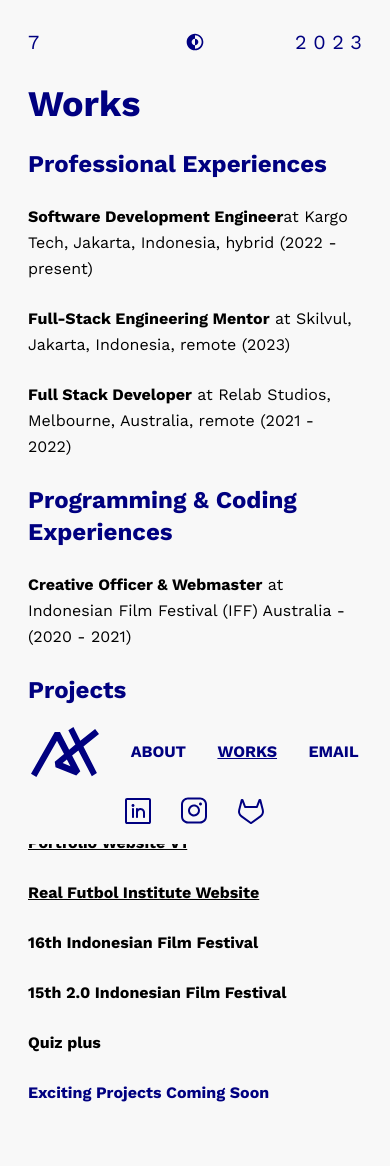
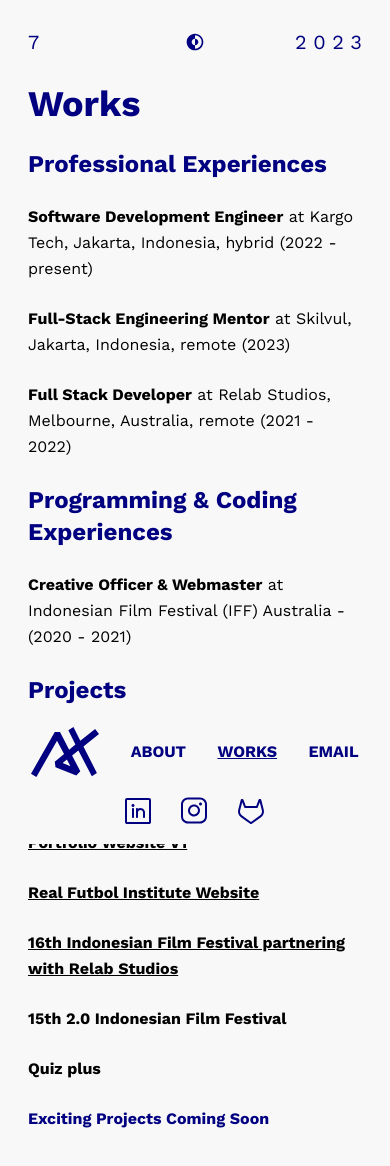
Before and after one commit to AlfredHutomo/portfolio-v2, a Next.js app: page /works in a window 390 px wide. Shown: the top 1166 px of the page. Built offline with nearby package versions, Linux system fonts and the light colour scheme.

Commit message:
clean up and improve accessibility

```diff
--- a/src/app/about/page.tsx
+++ b/src/app/about/page.tsx
@@ -6,7 +6,7 @@
 
 export default function About() {
   return (
-    <main className="flex flex-col px-7 pb-40 sm:pb-0 sm:py-20 sm:px-[100px] w-full max-w-3xl overflow-scroll">
+    <main className="page">
       <section className="flex flex-col gap-6 leading-relaxed">
         <h1>About Me</h1>
         <p>
--- a/src/app/works/page.tsx
+++ b/src/app/works/page.tsx
@@ -5,13 +5,13 @@
 
 export default function Works() {
   return (
-    <main className="flex flex-col px-7 pb-40 sm:pb-0 sm:py-[80px] sm:px-[100px] w-full max-w-3xl overflow-scroll">
+    <main className="page">
       <section className="flex flex-col gap-6 leading-relaxed">
         <h1>Works</h1>
         <h3>Professional Experiences</h3>
         <p>
-          <b>Software Development Engineer</b>at Kargo Tech, Jakarta, Indonesia,
-          hybrid (2022 - present)
+          <b>Software Development Engineer</b> at Kargo Tech, Jakarta,
+          Indonesia, hybrid (2022 - present)
         </p>
         <p>
           <b>Full-Stack Engineering Mentor</b> at Skilvul, Jakarta, Indonesia,
@@ -40,7 +40,9 @@
         >
           Real Futbol Institute Website
         </a>
-        <p className="font-bold">16th Indonesian Film Festival</p>
+        <a className="font-bold underline" href="https://iffaustralia.com/">
+          16th Indonesian Film Festival partnering with Relab Studios
+        </a>
         <p className="font-bold">15th 2.0 Indonesian Film Festival</p>
         <p className="font-bold">Quiz plus</p>
         <h6>Exciting Projects Coming Soon</h6>
--- a/src/components/NavBar.tsx
+++ b/src/components/NavBar.tsx
@@ -47,7 +47,7 @@
   return (
     <nav className="fixed-mobile-nav flex flex-col sm:justify-between sm:w-[100px] py-5 sm:py-10">
       <div className="flex sm:flex-col items-center justify-evenly sm:gap-8 mb-5 primary">
-        <Link href="/">
+        <Link href="/" aria-label="Home Button Logo">
           <SmallAHLogo />
         </Link>
         {internalLinks
@@ -73,7 +73,12 @@
       </div>
       <div className="flex flex-row sm:flex-col items-center justify-center sm:justify-between sm:h-[130px] gap-[30px] sm:gap-0 primary">
         {socials.map(({ link, LogoComponent }) => (
-          <motion.a href={link} key={link} whileHover={{ scale: 1.1 }}>
+          <motion.a
+            href={link}
+            key={link}
+            whileHover={{ scale: 1.1 }}
+            aria-label={`Button to ${link}`}
+          >
             <LogoComponent />
           </motion.a>
         ))}
--- a/src/components/ThemeSwitcher.tsx
+++ b/src/components/ThemeSwitcher.tsx
@@ -37,6 +37,7 @@
       onClick={handleThemeChange}
       whileHover={{ scale: 1.2 }}
       className="w-full flex justify-center items-center"
+      aria-label="Theme Switcher"
     >
       <CgDarkMode />
     </motion.button>
--- a/src/styles/globals.css
+++ b/src/styles/globals.css
@@ -13,6 +13,10 @@
 
   .fixed-mobile-nav {
     @apply fixed bottom-0 left-0 z-50 bg-milk dark:bg-abyss sm:static w-full;
+  }
+
+  .page {
+    @apply flex flex-col px-7 pb-40 mb-7 sm:py-20 sm:px-[100px] w-full max-w-3xl overflow-scroll;
   }
 }
 
```
